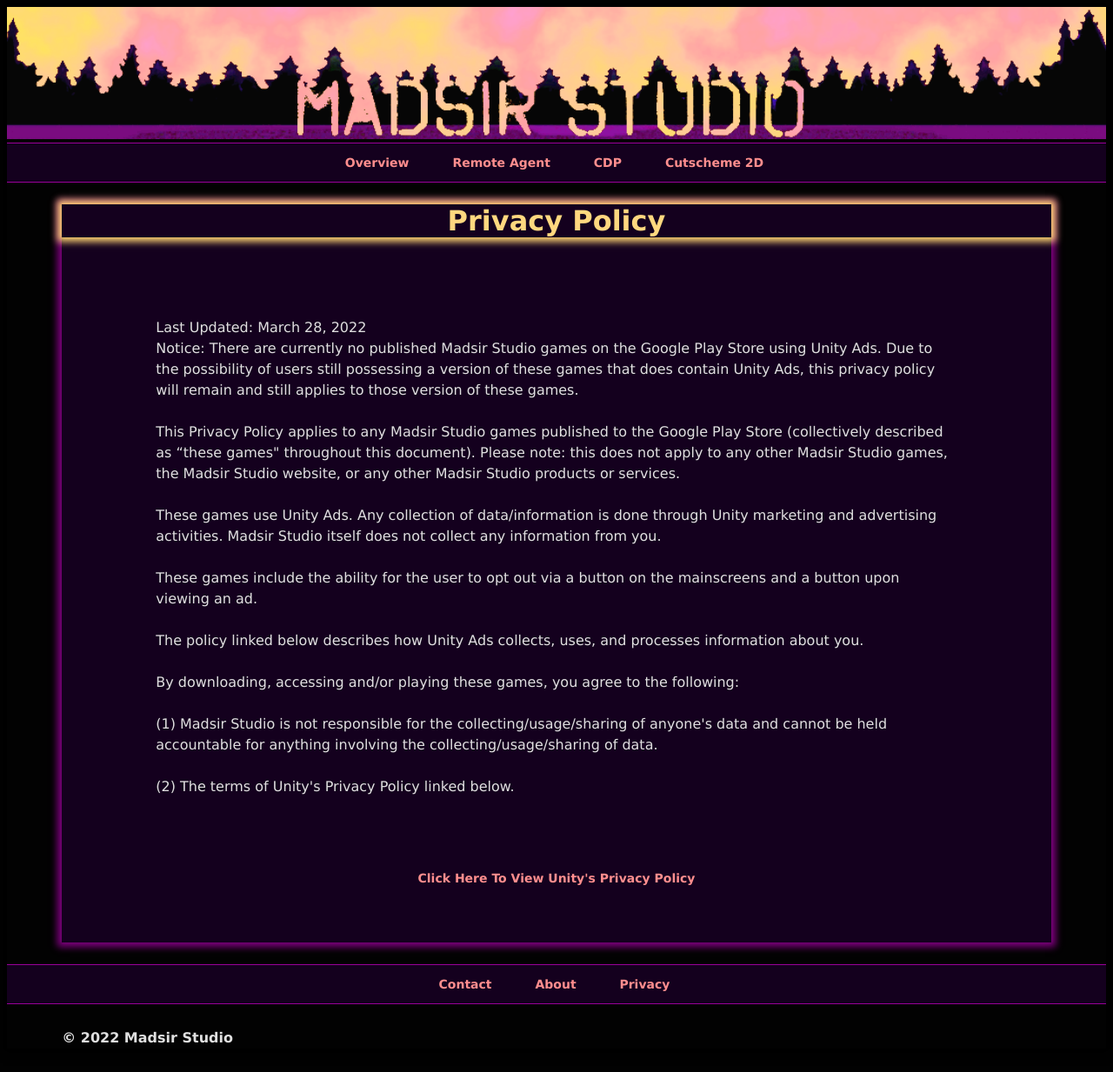
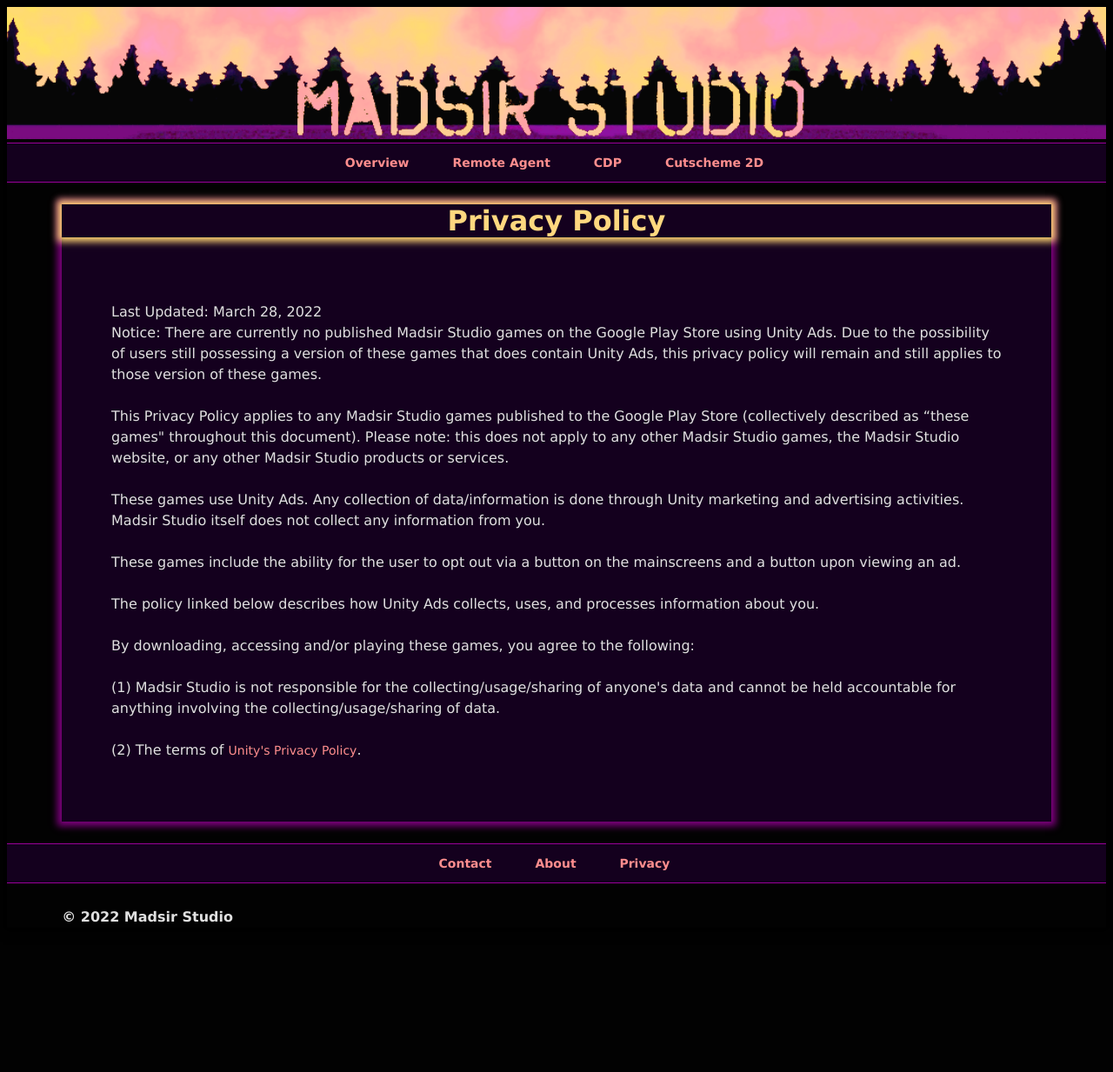
Before and after one commit to Madsir/madsirstudio.github.io, a Jekyll site: the page built from privacy/index.html, in a window 1280 px wide. Shown: the whole page at 87% size. Built offline with Jekyll 4.4.1, drawn with Linux system fonts in a browser that asks for light colours; after the commit the page ends 1094 px from its top, so only the background shows below that.

Commit message:
Update index.html

```diff
--- a/privacy/index.html
+++ b/privacy/index.html
@@ -15,10 +15,6 @@
   box-shadow: 0 0 8px 5px purple;
   background-color: #14001e;
 }
-.centerdiv {
-  margin-left: 5%;
-  margin-right: 5%;
-}
  </style>
 </head>
 <body>
@@ -26,8 +22,6 @@
 	<center>
 		<h1>Privacy Policy</h1>
 	<br>
-	<br>
-        <div class="centerdiv">
 		<br>
     			<p>Last Updated: March 28, 2022
 	    	<br>
@@ -51,13 +45,10 @@
         		(1) Madsir Studio is not responsible for the collecting/usage/sharing of anyone's data and cannot be held accountable for anything involving the collecting/usage/sharing of data.
 		<br>
 		<br>
-       			(2) The terms of Unity's Privacy Policy linked below.</p>
+       			(2) The terms of <a href="https://unity3d.com/legal/privacy-policy">Unity's Privacy Policy</a>.</p>
 		<br>
 		<br>
-		 <h4><a href="https://unity3d.com/legal/privacy-policy">Click Here To View Unity's Privacy Policy</a></h4>
 		<br>
-		<br>
-	</div>
       </center>
     </div>
   </body>
```
